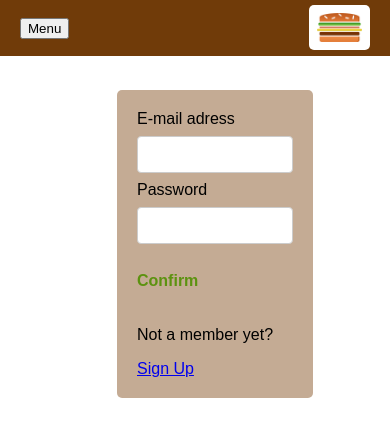
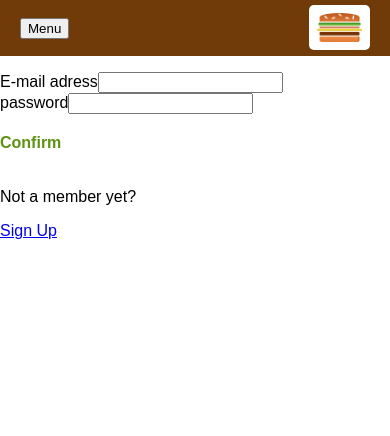
Before and after one commit to rociop21/Burger-Builder, a React (Create React App) app: page /signin in a window 390 px wide. Shown: the top 436 px of the page. Built offline with nearby package versions, Linux system fonts and the light colour scheme.

Commit message:
Revert "All form's style changed to match colors."
This reverts commit ca38af5ff3686ede98193869bce8d2add74a4ae1.

```diff
--- a/database.rules.json
+++ /dev/null
@@ -1,6 +0,0 @@
-{
-  "rules": {
-    ".read": "auth != null",
-    ".write": "auth != null",
-  }
-}
--- a/public/index.html
+++ b/public/index.html
@@ -2,10 +2,10 @@
 <html lang="en">
   <head>
     <meta charset="utf-8" />
+    <link rel="shortcut icon" href="%PUBLIC_URL%/favicon.ico" />
     <meta name="viewport" content="width=device-width, initial-scale=1" />
     <meta name="theme-color" content="#000000" />
     <!--
-      <link rel="shortcut icon" href="%PUBLIC_URL%/favicon.ico" />
       manifest.json provides metadata used when your web app is installed on a
       user's mobile device or desktop. See https://developers.google.com/web/fundamentals/web-app-manifest/
     -->
@@ -14,6 +14,7 @@
       Notice the use of %PUBLIC_URL% in the tags above.
       It will be replaced with the URL of the `public` folder during the build.
       Only files inside the `public` folder can be referenced from the HTML.
+
       Unlike "/favicon.ico" or "favicon.ico", "%PUBLIC_URL%/favicon.ico" will
       work correctly both with client-side routing and a non-root public URL.
       Learn how to configure a non-root public URL by running `npm run build`.
@@ -26,8 +27,10 @@
     <!--
       This HTML file is a template.
       If you open it directly in the browser, you will see an empty page.
+
       You can add webfonts, meta tags, or analytics to this file.
       The build step will place the bundled scripts into the <body> tag.
+
       To begin the development, run `npm start` or `yarn start`.
       To create a production bundle, use `npm run build` or `yarn build`.
     -->
--- a/src/App.css
+++ b/src/App.css
@@ -445,71 +445,3 @@
 .Invalid {
   border: 1px solid red;
 }
-
-
-.AuthForm input[type=text] {
-  width: 100%;
-  padding: 10px 20px;
-  margin: 8px 0;
-  display: inline-block;
-  border: 1px solid #ccc;
-  border-radius: 4px;
-  box-sizing: border-box;
-}
-
-@media (max-width: 750px) {
-  .AuthForm {
-    width: 100%;
-  }
-}
-
-.AuthForm input[type=text]:focus {
-  outline: 1px solid #7a522c;
-  outline-offset: -1px;
-}
-
-
-.AuthForm {
-  width: 40%;
-  margin-left: 30%;
-  margin-top: 90px;
-  border-radius: 5px;
-  background-color: rgb(196, 171, 148);
-  padding: 20px;
-  align-items: center;
-}
-
-.OrderForm {
-  width: 40%;
-  margin-left: 30%;
-  margin-top: 90px;
-  border-radius: 5px;
-  background-color: rgb(196, 171, 148);
-  padding: 20px;
-  align-items: center;
-}
-
-.OrderForm div {
-  padding-bottom: 10px;
-}
-
-.OrderForm input[type=text] {
-  width: 100%;
-  padding: 10px 20px;
-  margin: 8px 0;
-  display: inline-block;
-  border: 1px solid #ccc;
-  border-radius: 4px;
-  box-sizing: border-box;
-}
-
-@media (max-width: 750px) {
-  .OrderForm {
-    width: 100%;
-  }
-}
-
-.OrderForm input[type=text]:focus {
-  outline: 1px solid #7a522c;
-  outline-offset: -1px;
-}
--- a/src/containers/Auth/SignIn.js
+++ b/src/containers/Auth/SignIn.js
@@ -13,6 +13,7 @@ class SignIn extends Component {
                 fieldType: 'input',
                 fieldConfig: {
                     type: 'text',
+                    placerholder: 'E-mail adress',
                     label: 'E-mail adress',
                 },
                 value: '',
@@ -26,7 +27,8 @@ class SignIn extends Component {
                 fieldType: 'input',
                 fieldConfig: {
                     type: 'text',
-                    label: 'Password',
+                    placerholder: 'password',
+                    label: 'password',
                 },
                 value: '',
                 rules: {
@@ -138,7 +140,7 @@ class SignIn extends Component {
         }
 
         return (
-            <div className='AuthForm'>
+            <div>
                 {logInRedirect}
                 {errorMessage}
                 {form}
--- a/src/containers/Auth/SignUp.js
+++ b/src/containers/Auth/SignUp.js
@@ -13,6 +13,7 @@ class SignUp extends Component {
                 fieldType: 'input',
                 fieldConfig: {
                     type: 'text',
+                    placerholder: 'E-mail adress',
                     label: 'E-mail adress',
                 },
                 value: '',
@@ -26,7 +27,8 @@ class SignUp extends Component {
                 fieldType: 'input',
                 fieldConfig: {
                     type: 'text',
-                    label: 'Password',
+                    placerholder: 'password',
+                    label: 'password',
                 },
                 value: '',
                 rules: {
@@ -137,7 +139,7 @@ class SignUp extends Component {
         }
 
         return (
-            <div className='AuthForm' >
+            <div>
                 {registerRedirect}
                 {errorMessage}
                 {form}
--- a/src/containers/Checkout/OrderForm/OrderForm.js
+++ b/src/containers/Checkout/OrderForm/OrderForm.js
@@ -11,7 +11,7 @@ class OrderForm extends Component {
                 fieldType: 'input',
                 fieldConfig: {
                     type: 'text',
-                    placeholder: 'Your Name',
+                    placerholder: 'Your Name',
                     label: 'Name',
                 },
                 value: '',
@@ -25,7 +25,7 @@ class OrderForm extends Component {
                 fieldType: 'input',
                 fieldConfig: {
                     type: 'text',
-                    placeholder: 'Your Zipcode',
+                    placerholder: 'Your Zipcode',
                     label: 'Zipcode',
                 },
                 value: '',
@@ -42,7 +42,7 @@ class OrderForm extends Component {
                 fieldType: 'input',
                 fieldConfig: {
                     type: 'text',
-                    placeholder: 'Your Adress',
+                    placerholder: 'Your Adress',
                     label: 'Street',
                 },
                 value: '',
@@ -56,7 +56,7 @@ class OrderForm extends Component {
                 fieldType: 'input',
                 fieldConfig: {
                     type: 'text',
-                    placeholder: 'Your e-mail',
+                    placerholder: 'Your e-mail',
                     label: 'E-mail',
                 },
                 value: '',
@@ -71,7 +71,7 @@ class OrderForm extends Component {
                 fieldType: 'select',
                 fieldConfig: {
                     type: 'dropdown',
-                    placeholder: '',
+                    placerholder: '',
                     label: 'Delivery Options',
                     options: [
                         {value: 'fastest', displayValue: 'Fastest'},
@@ -184,7 +184,7 @@ class OrderForm extends Component {
         );
 
         return (
-            <div className='OrderForm'>
+            <div>
                 <h4>Enter your contact data</h4>
                 {form}
             </div>
```
Also changed, not shown: firebase.json (deleted), 16 other files (tests, documents, lock files or other folders).
